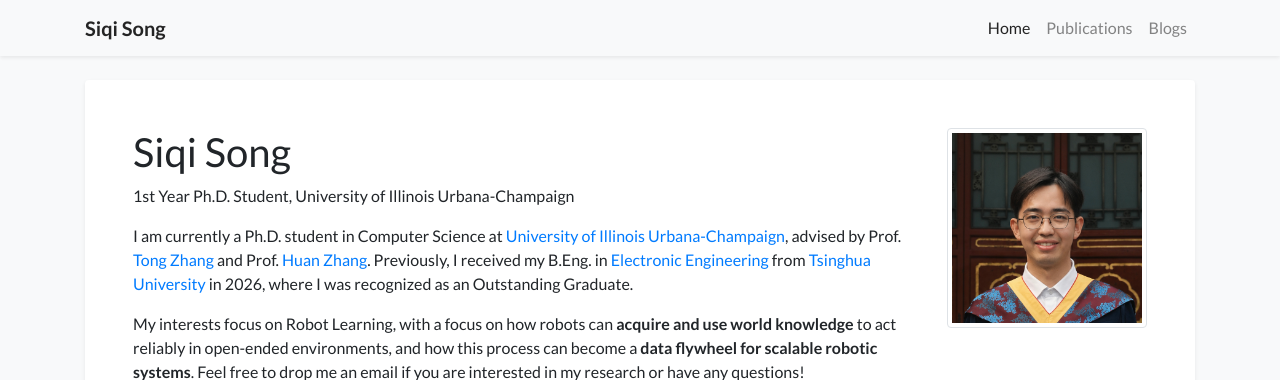
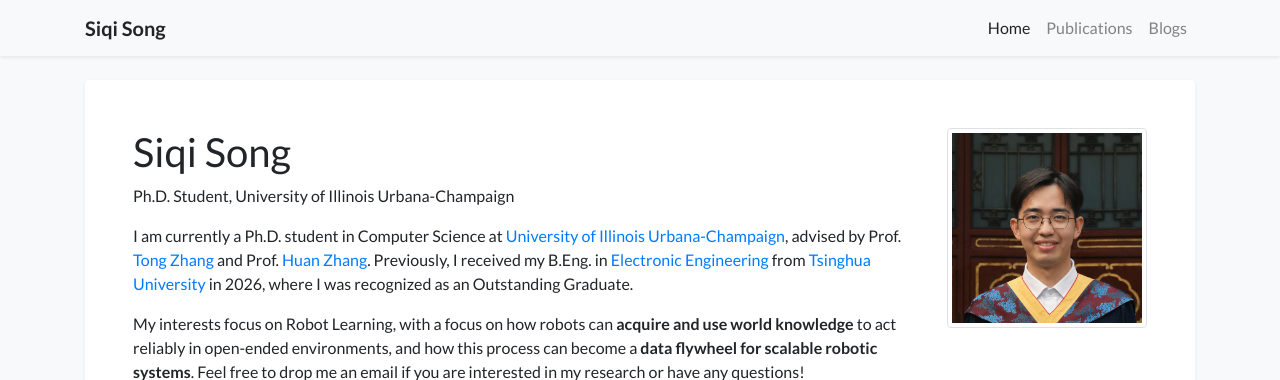
Before and after one commit to song-siqi/song-siqi.github.io, a Jekyll site: the page built from index.html, in a window 1280 px wide and 900 px high. Shown: the top 380 px of the window. Built offline with Jekyll 4.4.1, drawn with Linux system fonts in a browser that asks for light colours; nearby versions of some CDN libraries; a style sheet for code colours, icons or effects is not loaded.

Commit message:
[update] explanation

```diff
--- a/_data/profile.yml
+++ b/_data/profile.yml
@@ -3,7 +3,7 @@ secondary_name: ""
 navbar_name: "Siqi Song"
 
 positions:
-  - name: 1st Year Ph.D. Student, University of Illinois Urbana-Champaign
+  - name: Ph.D. Student, University of Illinois Urbana-Champaign
     # logo: /assets/images/badges/THU_badge.png  # Logo is optional
 
 
```
